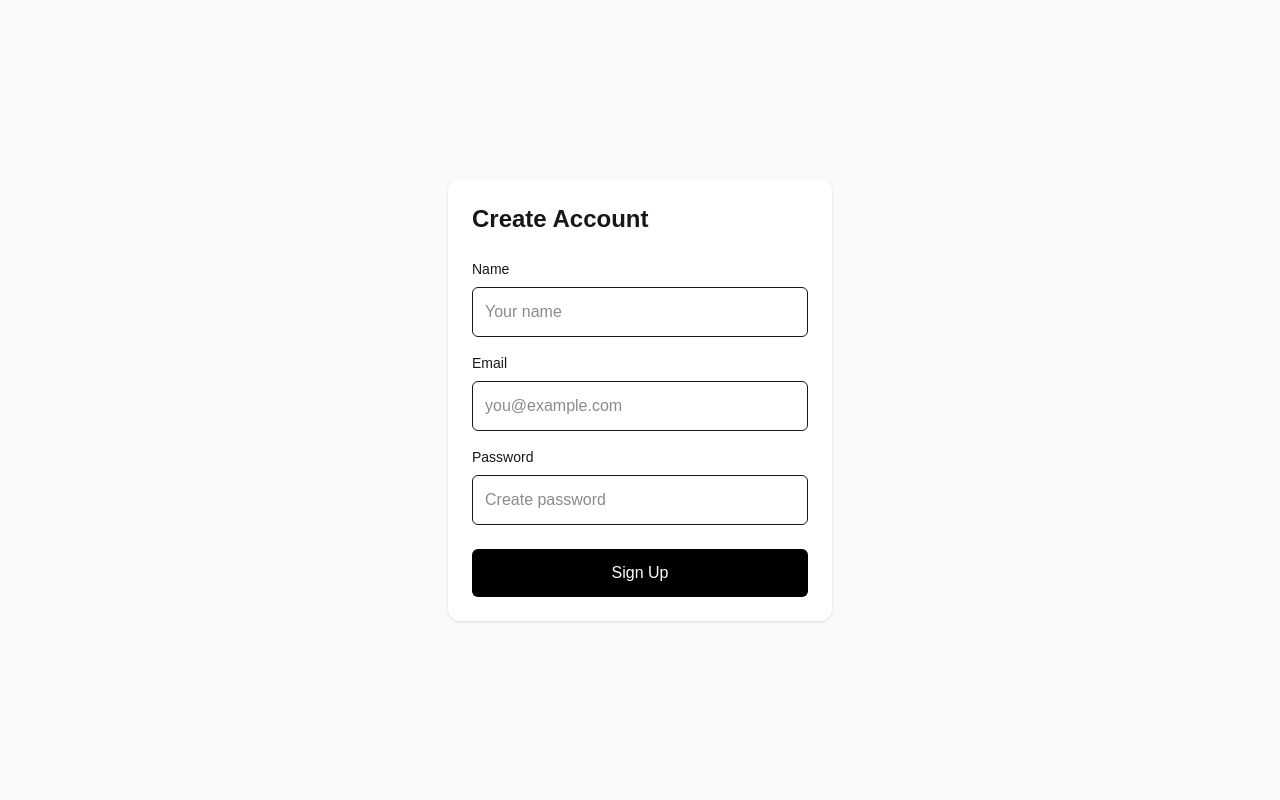
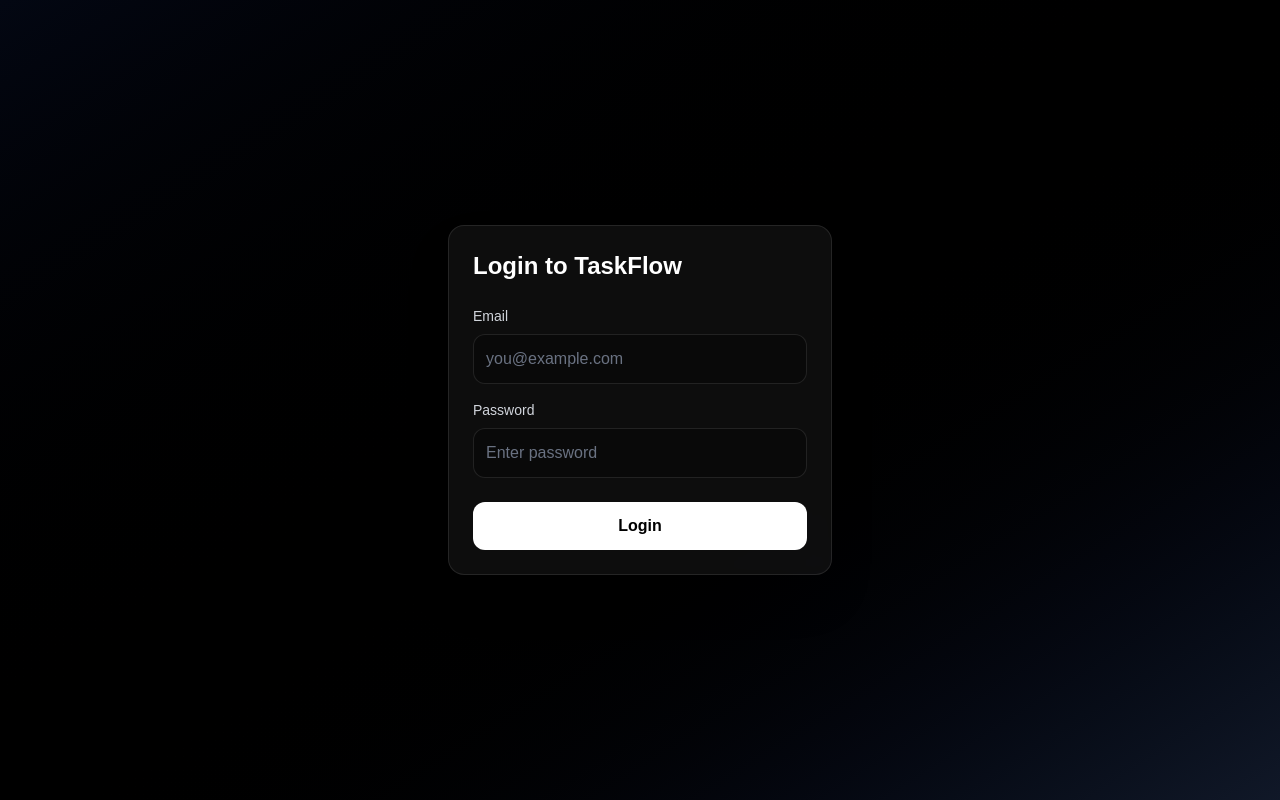
Before and after one commit to Thevinuillangasinghe/taskflow-thevinu, a Next.js app in the folder apps/web/: page /signup in a window 1280 px wide. Built offline with nearby package versions, Linux system fonts and the light colour scheme.

Commit message:
Fix auth page dark theme styling

```diff
--- a/apps/web/app/login/page.tsx
+++ b/apps/web/app/login/page.tsx
@@ -22,10 +22,7 @@
         headers: {
           "Content-Type": "application/json",
         },
-        body: JSON.stringify({
-          email,
-          password,
-        }),
+        body: JSON.stringify({ email, password }),
       });
 
       const text = await response.text();
@@ -35,7 +32,6 @@
       try {
         data = JSON.parse(text);
       } catch {
-        console.error("Non-JSON response:", text);
         toast.error("Backend returned invalid response");
         return;
       }
@@ -57,40 +53,40 @@
   }
 
   return (
-    <main className="flex min-h-screen items-center justify-center bg-gray-50">
+    <main className="flex min-h-screen items-center justify-center bg-gradient-to-br from-gray-950 via-black to-gray-900 px-4 text-white">
       <form
         onSubmit={handleLogin}
-        className="w-full max-w-sm rounded-xl bg-white p-6 shadow"
+        className="w-full max-w-sm rounded-2xl border border-white/10 bg-white/5 p-6 shadow-2xl backdrop-blur"
       >
-        <h1 className="mb-6 text-2xl font-bold">
+        <h1 className="mb-6 text-2xl font-bold text-white">
           Login to TaskFlow
         </h1>
 
-        <label className="mb-2 block text-sm font-medium">
+        <label className="mb-2 block text-sm font-medium text-gray-300">
           Email
         </label>
 
         <input
-          className="mb-4 w-full rounded-md border p-3"
+          className="mb-4 w-full rounded-xl border border-white/10 bg-black/30 p-3 text-white placeholder:text-gray-500 outline-none focus:border-blue-500"
           type="email"
           placeholder="you@example.com"
           value={email}
           onChange={(event) => setEmail(event.target.value)}
         />
 
-        <label className="mb-2 block text-sm font-medium">
+        <label className="mb-2 block text-sm font-medium text-gray-300">
           Password
         </label>
 
         <input
-          className="mb-6 w-full rounded-md border p-3"
+          className="mb-6 w-full rounded-xl border border-white/10 bg-black/30 p-3 text-white placeholder:text-gray-500 outline-none focus:border-blue-500"
           type="password"
           placeholder="Enter password"
           value={password}
           onChange={(event) => setPassword(event.target.value)}
         />
 
-        <button className="w-full rounded-md bg-black p-3 text-white transition hover:bg-gray-800">
+        <button className="w-full rounded-xl bg-white p-3 font-semibold text-black transition hover:bg-gray-200">
           Login
         </button>
       </form>
--- a/apps/web/app/signup/page.tsx
+++ b/apps/web/app/signup/page.tsx
@@ -4,30 +4,25 @@
 import { useRouter } from "next/navigation";
 import { toast } from "sonner";
 
-export default function SignupPage() {
+export default function LoginPage() {
   const router = useRouter();
 
-  const [name, setName] = useState("");
   const [email, setEmail] = useState("");
   const [password, setPassword] = useState("");
 
-  async function handleSignup(event: React.FormEvent) {
+  async function handleLogin(event: React.FormEvent) {
     event.preventDefault();
 
     try {
       const apiUrl =
         process.env.NEXT_PUBLIC_API_URL || "http://localhost:4000";
 
-      const response = await fetch(`${apiUrl}/api/auth/signup`, {
+      const response = await fetch(`${apiUrl}/api/auth/login`, {
         method: "POST",
         headers: {
           "Content-Type": "application/json",
         },
-        body: JSON.stringify({
-          name,
-          email,
-          password,
-        }),
+        body: JSON.stringify({ email, password }),
       });
 
       const text = await response.text();
@@ -37,76 +32,62 @@
       try {
         data = JSON.parse(text);
       } catch {
-        console.error("Non-JSON response:", text);
-
         toast.error("Backend returned invalid response");
-
         return;
       }
 
       if (!response.ok) {
-        toast.error(data.error || "Signup failed");
+        toast.error(data.error || "Login failed");
         return;
       }
 
-      toast.success("Signup successful");
+      localStorage.setItem("token", data.token);
+      localStorage.setItem("user", JSON.stringify(data.user));
 
-      router.push("/login");
+      toast.success("Login successful");
+      router.push("/board");
     } catch (error) {
       console.error(error);
-
       toast.error("Something went wrong");
     }
   }
 
   return (
-    <main className="flex min-h-screen items-center justify-center bg-gray-50">
+    <main className="flex min-h-screen items-center justify-center bg-gradient-to-br from-gray-950 via-black to-gray-900 px-4 text-white">
       <form
-        onSubmit={handleSignup}
-        className="w-full max-w-sm rounded-xl bg-white p-6 shadow"
+        onSubmit={handleLogin}
+        className="w-full max-w-sm rounded-2xl border border-white/10 bg-white/5 p-6 shadow-2xl backdrop-blur"
       >
-        <h1 className="mb-6 text-2xl font-bold">
-          Create Account
+        <h1 className="mb-6 text-2xl font-bold text-white">
+          Login to TaskFlow
         </h1>
 
-        <label className="mb-2 block text-sm font-medium">
-          Name
-        </label>
-
-        <input
-          className="mb-4 w-full rounded-md border p-3"
-          type="text"
-          placeholder="Your name"
-          value={name}
-          onChange={(event) => setName(event.target.value)}
-        />
-
-        <label className="mb-2 block text-sm font-medium">
+        <label className="mb-2 block text-sm font-medium text-gray-300">
           Email
         </label>
 
         <input
-          className="mb-4 w-full rounded-md border p-3"
+          className="mb-4 w-full rounded-xl border border-white/10 bg-black/30 p-3 text-white placeholder:text-gray-500 outline-none focus:border-blue-500"
           type="email"
           placeholder="you@example.com"
           value={email}
           onChange={(event) => setEmail(event.target.value)}
         />
 
-        <label className="mb-2 block text-sm font-medium">
+        <label className="mb-2 block text-sm font-medium text-gray-300">
           Password
         </label>
 
         <input
-          className="mb-6 w-full rounded-md border p-3"
+          className="mb-6 w-full rounded-xl border border-white/10 bg-black/30 p-3 text-white placeholder:text-gray-500 outline-none focus:border-blue-500"
           type="password"
-          placeholder="Create password"
+          placeholder="Enter password"
           value={password}
           onChange={(event) => setPassword(event.target.value)}
         />
 
-        <button className="w-full rounded-md bg-black p-3 text-white transition hover:bg-gray-800">
-          Sign Up
+        <button className="w-full rounded-xl bg-white p-3 font-semibold text-black transition hover:bg-gray-200">
+          Login
         </button>
       </form>
     </main>
```
